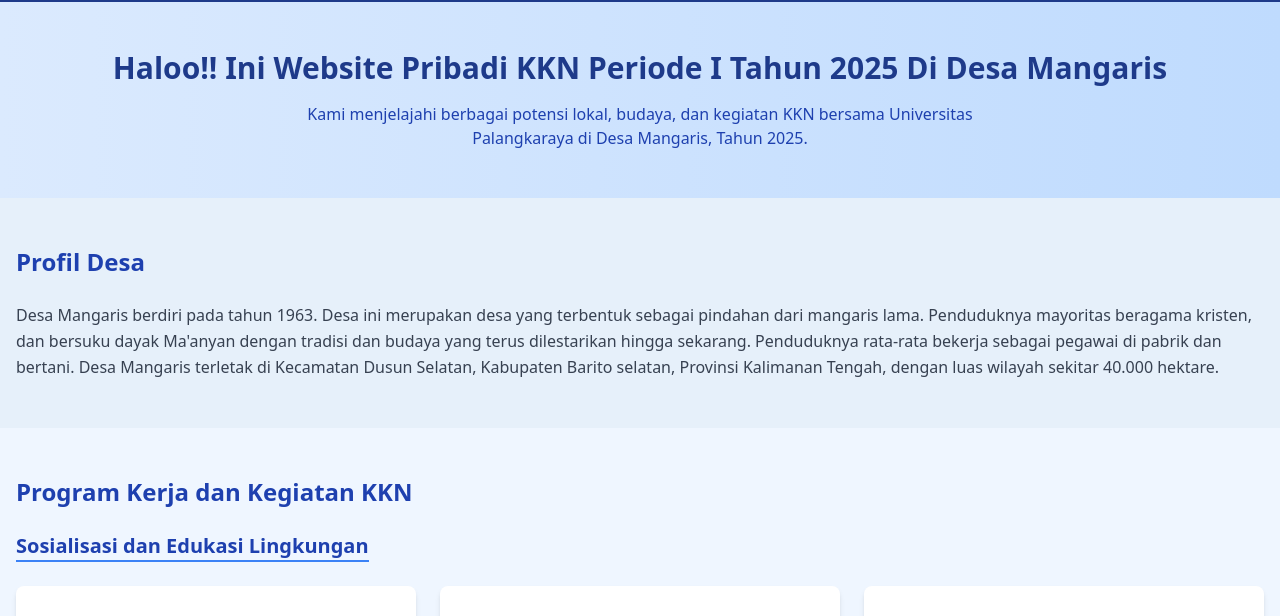
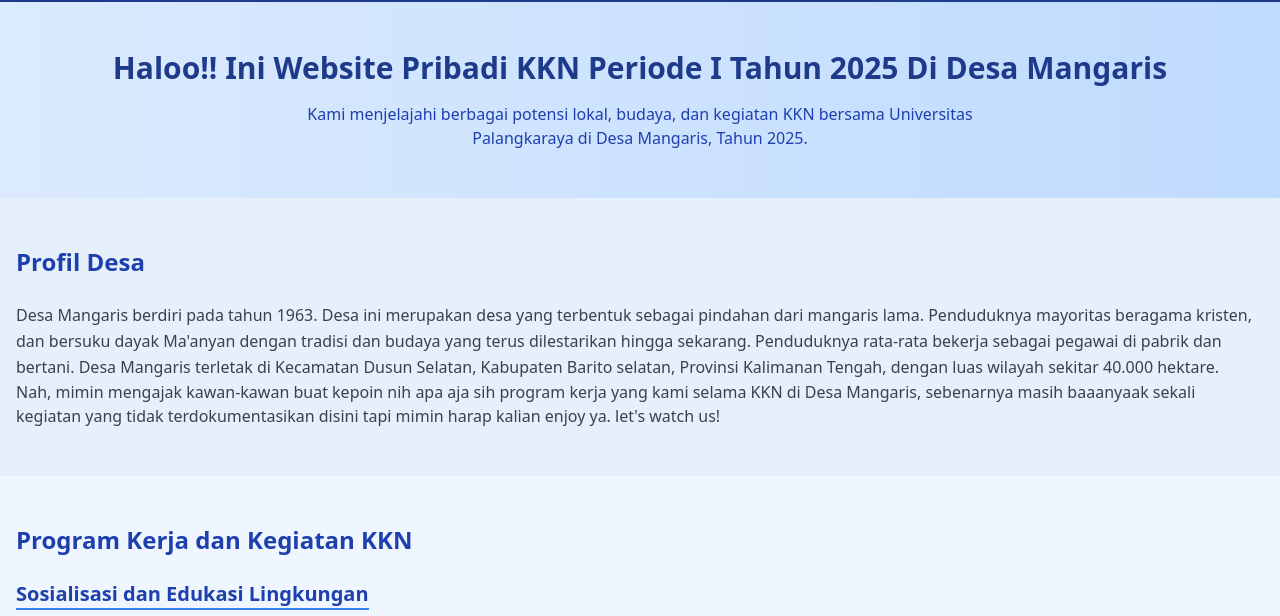
Before and after one commit to rinapfebu-lgtm/Kegiatan-KKN-Kita, a website: page index.html in a window 1280 px wide. Shown: the part 102-718 px from the top of the page. Drawn offline with Linux system fonts and the light colour scheme.

Commit message:
Update index.html

```diff
--- a/index.html
+++ b/index.html
@@ -41,6 +41,10 @@
         Desa Mangaris berdiri pada tahun 1963. Desa ini merupakan desa yang terbentuk sebagai pindahan dari mangaris lama. Penduduknya mayoritas beragama kristen, dan bersuku dayak Ma'anyan dengan tradisi dan budaya yang terus dilestarikan hingga sekarang. Penduduknya rata-rata bekerja sebagai pegawai di pabrik dan bertani.
         Desa Mangaris terletak di Kecamatan Dusun Selatan, Kabupaten Barito selatan, Provinsi Kalimanan Tengah, dengan luas wilayah sekitar 40.000 hektare.
       </p>
+     <ul class="list-disc list-inside text-gray-700 mb-10">
+        Nah, mimin mengajak kawan-kawan buat kepoin nih apa aja sih program kerja yang kami selama KKN di Desa Mangaris, sebenarnya masih baaanyaak sekali
+       kegiatan yang tidak terdokumentasikan disini tapi mimin harap kalian enjoy ya. let's watch us!
+   </ul>
     </div>
   </section>
 
```
